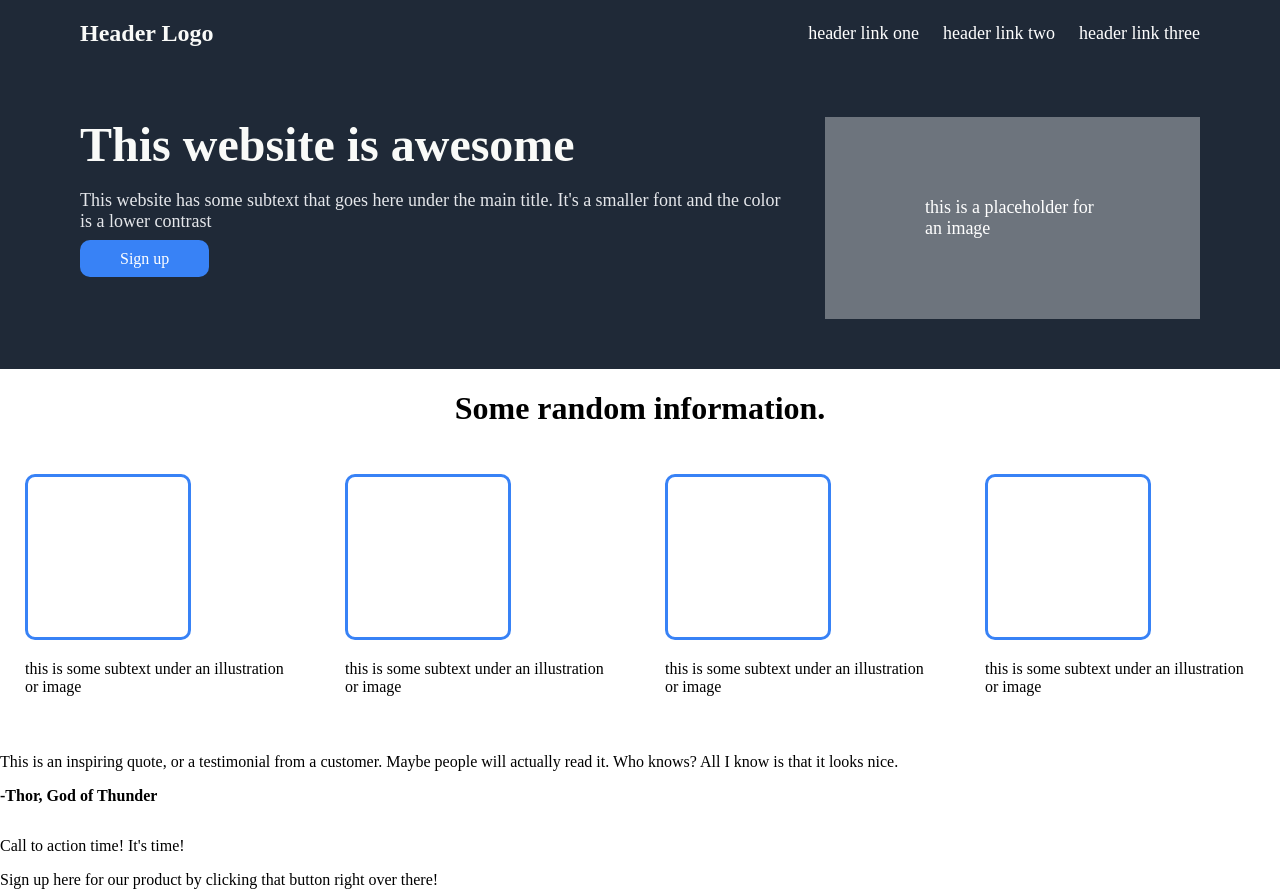
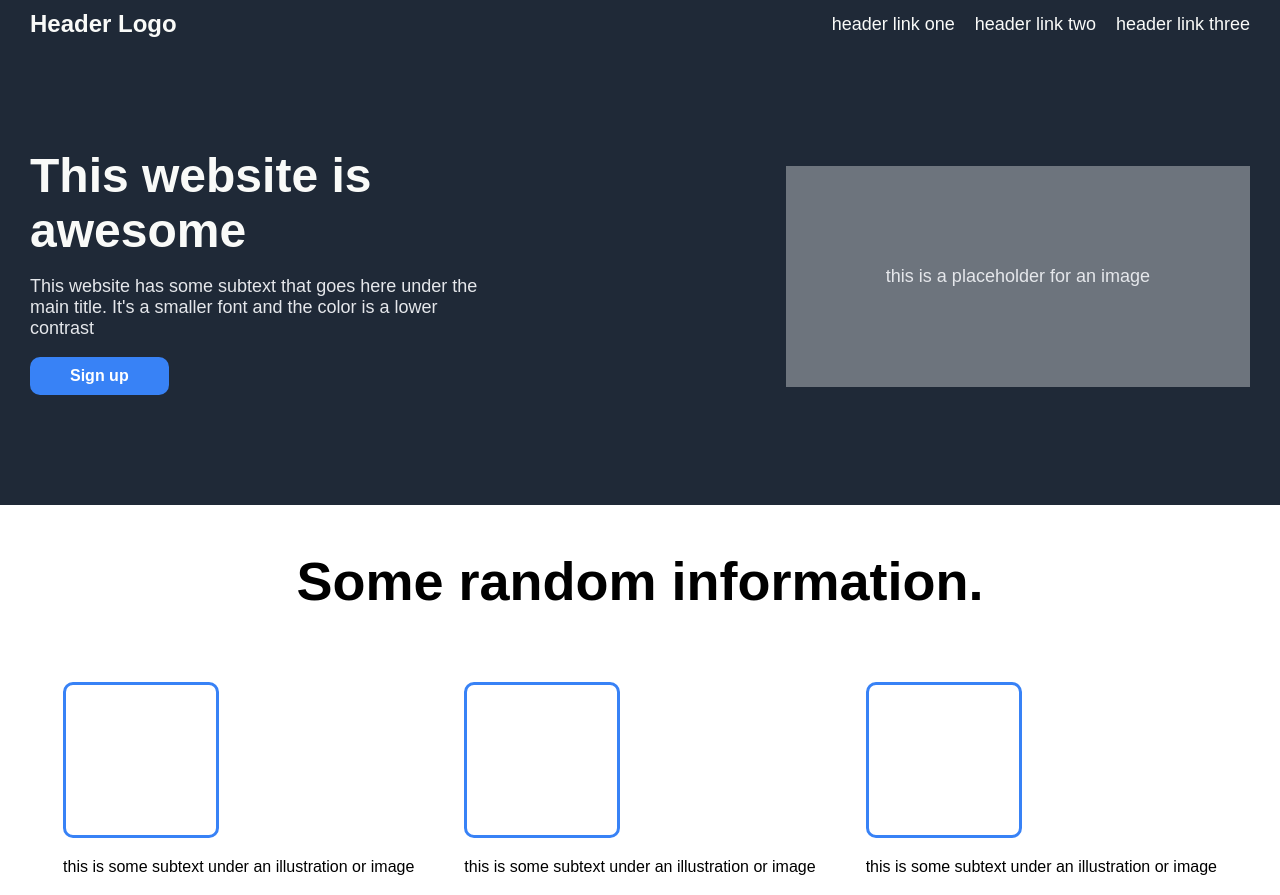
Before and after one commit to Andre07087/launch-page, a plain HTML site: page index.html in a window 1280 px wide. Shown: the top 895 px of the page. Drawn offline with Linux system fonts and the light colour scheme.

Commit message:
Add more styling to hero, information, and quote section

```diff
--- a/index.html
+++ b/index.html
@@ -8,32 +8,43 @@
     <title>Launch Page Practice</title>
 </head>
 <body>
-    <div class="nav-menu">
-        <h2>Header Logo</h2>
-        <div class="nav-links">
-            <a href="">header link one</a>
-            <a href="">header link two</a>
-            <a href="">header link three</a>
+    <header class="header ">
+        <div class="wrapper">
+            <section class="logo">
+                <a href="#">Header Logo</a>
+            </section>
+
+            <nav class="nav ">
+                <a href="#">header link one</a>
+                <a href="#">header link two</a>
+                <a href="#">header link three</a>
+            </nav>
         </div>
-    </div>
+    </header>
 
-    <div class="hero-header">
-        <div class="hero-left">
+    <div class="hero">
+        <div class="hero-wrapper">
+            <section class="hero-left">
                 <h1>This website is awesome</h1>
                 <p>This website has some subtext that goes here under the main title.
                 It's a smaller font and the color is a lower contrast</p>
                 <a href="" class="hero-btn">Sign up</a>
+            </section>
+
+            <section class="hero-right">
+                <p><span class="placeholder-img">this is a placeholder for an image</span></p>
+            </section>
+        </div>
     </div>
 
-        <div class="hero-right">
-            <span class="placeholder-img">this is a placeholder for an image</span>
-        </div>
 
-    </div>
+    <div class="info-div">
+        <div class="info-wrapper">
+            <section class="info-title">
+                <h1>Some random information.</h1>
+            </section>
 
-    <div class="information-header">
-        <h1>Some random information.</h1>
-        <div class="box-container">
+            <section class="info-boxes">
                 <div class="info-box">
                     <span class="box-img"></span>
                     <p>this is some subtext under an illustration or image</p>
@@ -50,14 +61,19 @@
                     <span class="box-img"></span>
                     <p>this is some subtext under an illustration or image</p>
                 </div>
-        </div>
+            </section>
         </div>
 
-    <div class="quote-section">
-        <p>This is an inspiring quote, or a testimonial from a customer. Maybe
-            people will actually read it. Who knows? All I know is that it looks nice.
+    </div>
+
+    <div class="quote-div">
+        <section class="quote-wrapper">
+            <p>This is an inspiring quote, or a testimonial from a customer. Maybe it's just filling up
+                space, or maybe people will actually read it. Who knows? All I know is that it looks nice.
             </p>
-        <p><strong>-Thor, God of Thunder</strong></p>
+            <div class="quote-sig">-Thor, God of Thunder</div>
+        </section>
+
     </div>
 
     <div class="call-action">
--- a/styles.css
+++ b/styles.css
@@ -3,7 +3,7 @@ body {
   flex-direction: column;
   min-height: 100vh;
   margin: 0px;
-    /* font-family: roboto; */
+  font-family: Rubik, sans-serif;
 }
 
 footer {
@@ -17,85 +17,97 @@ body {
   text-decoration: none;
 }
 
-  .nav-menu {
+.header {
+  display: block;
+  background-color: #1f2937;
+}
+.wrapper {
   display: flex;
-    background-color: #1f2937;
   justify-content: space-between;
   align-items: center;
-    color: white;
+  padding: 10px 30px;
+  margin: auto;
+  max-width: 80rem;
 }
 
-  .nav-menu h2 {
-    padding-left: 80px;
+.logo a {
   font-size: 24px;
   color: #f9faf8;
+  font-weight: 800;
 }
 
-  .nav-links {
-    padding-right: 80px;
+.nav {
+  display: flex;
+  justify-content: center;
+  text-align: center;
 }
 
-  .nav-links a {
-      color: white;
+.nav a {
+  color: #f9faf8;
+  font-size: 18px;
   margin-left: 20px;
-      font-size: 18px;
 }
 
-    .hero-header {
-      display: flex;
+.hero {
   background-color: #1f2937;
-      color: white;
-      padding: 50px 80px;
-      justify-content: center;
-    }
-     .hero-left {
-      margin-right: 30px;
+  padding: 100px 30px;
 }
 
-    .hero-left h1 {
+.hero-wrapper {
+  display: flex;
+  justify-content: space-between;
+  max-width: 80rem;
+  margin: auto;
+}
+.hero p {
+  font-size: 18px;
+  color: #e5e7eb;
+}
+
+.hero-left {
+  max-width: 29rem;
+}
+
+.hero h1 {
   margin: 0;
   font-size: 48px;
   font-weight: 800;
   color: #f9faf8;
 }
 
-    .hero-left p {
-      font-size: 18px;
-      color: #e5e7eb
-    }
-
 .hero-btn {
+  display: inline-block;
   background-color: #3882f6;
-      color:white;
-      padding: 10px 40px;;
+  color: white;
+  padding: 10px 40px;
   border-radius: 10px;
-    }
-
-    .hero-right {
-
+  font-weight: 800;
 }
 
 .placeholder-img {
-      background-color: #6D747D;
-      padding: 80px 100px;
+  background-color: #6d747d;
+  padding: 100px;
   display: inline-block;
   font-size: 18px;
 }
 
-    .information-header {
+.info-wrapper {
   display: flex;
+  flex-wrap: wrap;
   /* justify-content: center; */
-      flex-wrap:wrap;
 }
 
-  .information-header h1 {
-    flex-basis: 100%;
+.info-title {
+  flex: 1 1 100%;
   text-align: center;
+  font-weight: 900;
+  font-size: 36px;
 }
 
-  .box-container {
+.info-boxes {
   display: flex;
-   flex-basis: 100%;
+  flex-wrap: wrap;
+  flex: 1 1 100%;
   justify-content: center;
 }
 
@@ -108,7 +120,37 @@ body {
 
 .box-img {
   display: inline-block;
-    padding: 80px;
+  padding: 75px;
   border: 3px solid #3882f6;
   border-radius: 10px;
 }
+
+.quote-div {
+    background-color: #e5e7eb;
+    display: flex;
+    justify-content: center;
+    padding: 100px 0px;
+}
+
+.quote-wrapper {
+    max-width: 45rem;
+}
+.quote-wrapper p {
+    text-align: justify;
+}
+.quote-wrapper p {
+    font-size: 36px;
+    font-style: italic;
+    font-weight: 300;
+    color: #1f2937;
+    margin: 0px;
+    letter-spacing: .7px;
+}
+
+.quote-sig   {
+    font-weight: 800;
+    font-size: 30px;
+    text-align: right;
+    padding: 18px;
+
+}
```
Lines whose indentation alone changed are shown as unchanged.
